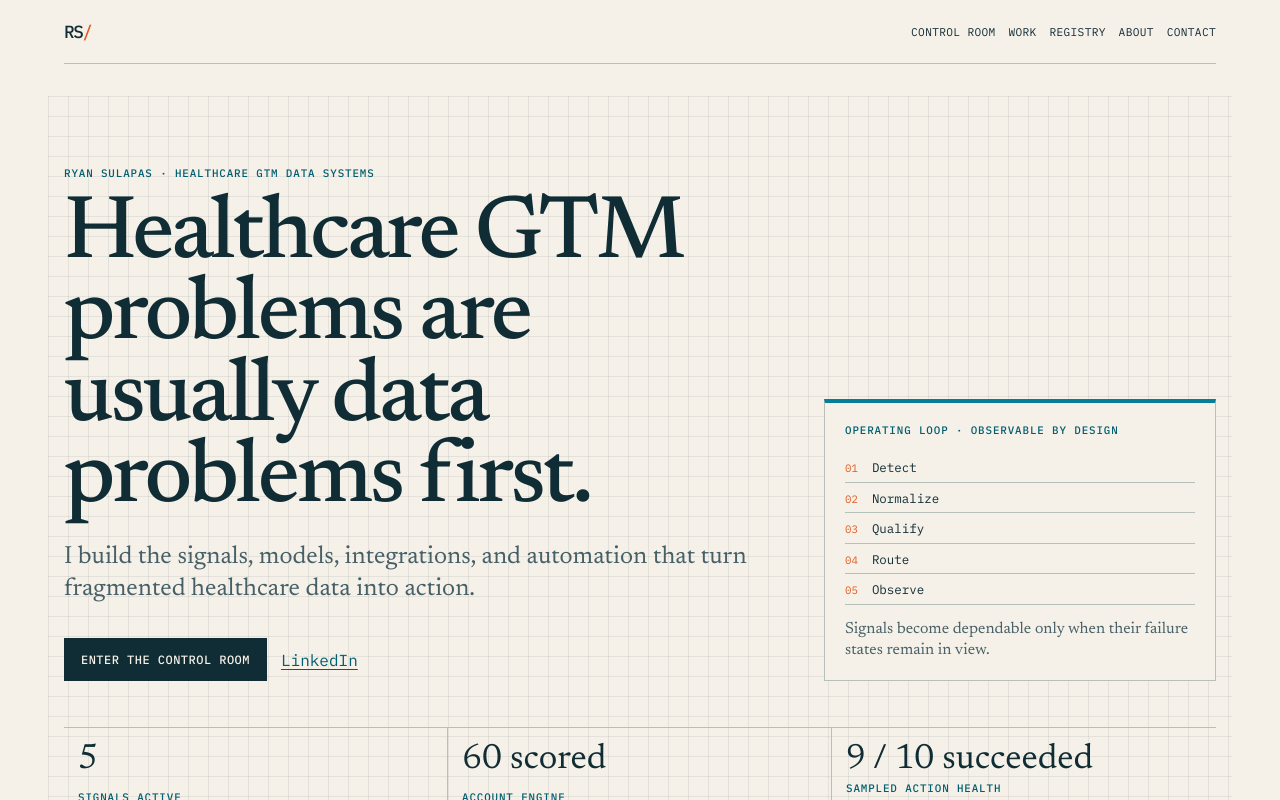
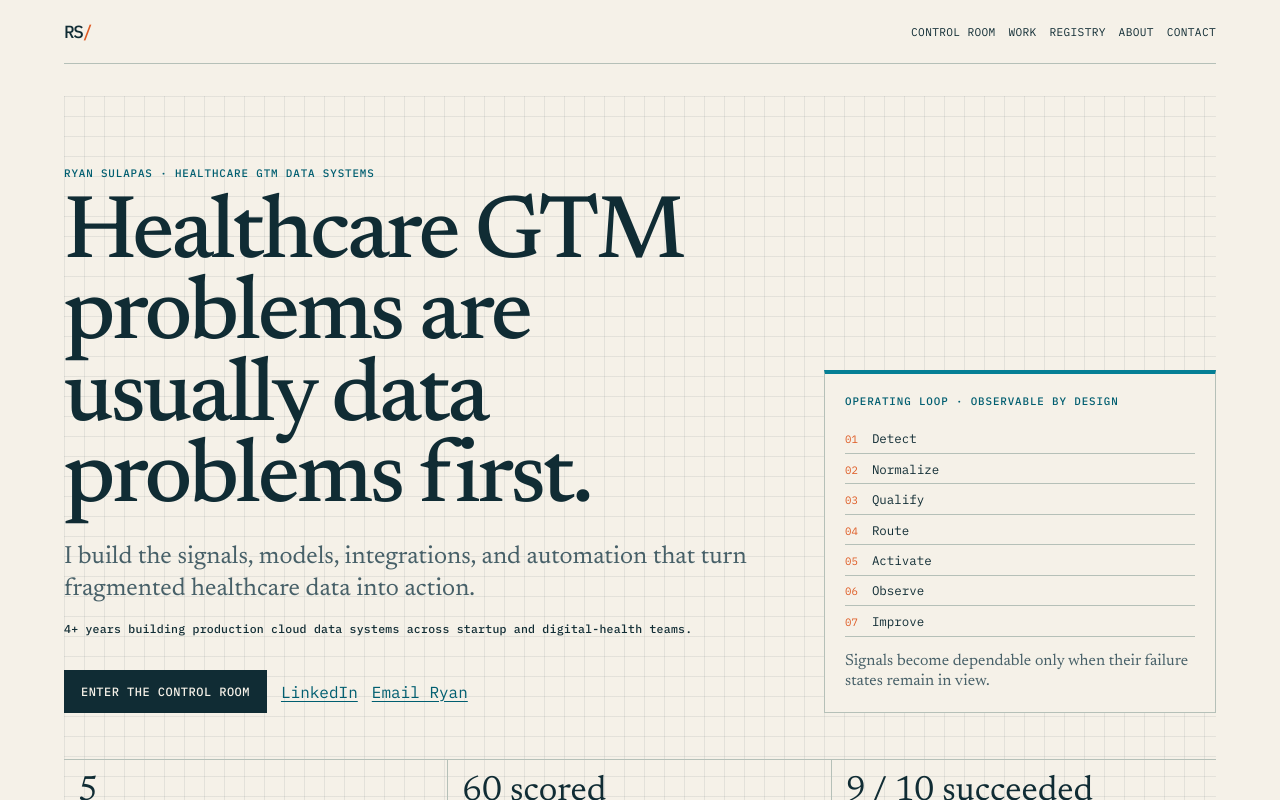
Before and after one commit to rphillip/gtm-control-room, a React (Vite) app: page / in a window 1280 px wide. Shown: the top 800 px of the page. Built offline with nearby package versions, Linux system fonts and the light colour scheme.

Commit message:
fix: strengthen portfolio hero accessibility

```diff
--- a/src/App.tsx
+++ b/src/App.tsx
@@ -14,18 +14,22 @@ export default function App() {
         Skip to main content
       </a>
       <SiteHeader />
-      <main id="main">
+      <main id="main" tabIndex={-1}>
         <section className="hero" aria-labelledby="hero-title">
           <div className="hero__copy">
             <p className="eyebrow">{hero.eyebrow}</p>
             <h1 id="hero-title">{hero.title}</h1>
             <p className="hero__lede">{hero.lede}</p>
+            <p className="hero__proof">{hero.proof}</p>
             <div className="hero__actions">
               <a className="button" href="#control-room">
                 Enter the Control Room
               </a>
               <a className="text-link" href={portfolio.person.linkedIn}>
                 LinkedIn
+              </a>
+              <a className="text-link" href={`mailto:${portfolio.person.email}`}>
+                Email Ryan
               </a>
             </div>
           </div>
@@ -36,7 +40,9 @@ export default function App() {
               <li>Normalize</li>
               <li>Qualify</li>
               <li>Route</li>
+              <li>Activate</li>
               <li>Observe</li>
+              <li>Improve</li>
             </ol>
             <p className="hero__system-note">Signals become dependable only when their failure states remain in view.</p>
           </div>
--- a/src/content/portfolio.ts
+++ b/src/content/portfolio.ts
@@ -6,6 +6,7 @@ export const hero = {
   title: 'Healthcare GTM problems are usually data problems first.',
   lede:
     'I build the signals, models, integrations, and automation that turn fragmented healthcare data into action.',
+  proof: '4+ years building production cloud data systems across startup and digital-health teams.',
 }
 
 export const portfolio: PortfolioContent = validatePortfolio({
@@ -75,16 +76,25 @@ export const portfolio: PortfolioContent = validatePortfolio({
   ],
 })
 
-export const heroMetrics: Metric[] = [
-  { label: 'Cloud data engineering', value: '4+ years', provenance: 'observed' },
-  { label: 'Healthcare systems', value: '3', provenance: 'observed' },
-  { label: 'Campaigns shipped', value: '0 · activation next', provenance: 'observed' },
-]
-
 export function snapshotMetrics(snapshot: ClaySnapshot): Metric[] {
-  return [
+  const metrics: Metric[] = [
     { label: 'Signals active', value: String(snapshot.aggregates.signalsActive), provenance: 'observed' },
     { label: 'Account engine', value: `${snapshot.aggregates.scoredAccounts} scored`, provenance: 'observed' },
-    { label: 'Sampled action health', value: '9 / 10 succeeded', provenance: 'sampled' },
   ]
+
+  const sampledActionHealth = snapshot.aggregates.sampledActionHealth
+  if (
+    sampledActionHealth &&
+    typeof sampledActionHealth === 'object' &&
+    typeof sampledActionHealth.sampled === 'number' &&
+    typeof sampledActionHealth.succeeded === 'number'
+  ) {
+    metrics.push({
+      label: 'Sampled action health',
+      value: `${sampledActionHealth.succeeded} / ${sampledActionHealth.sampled} succeeded`,
+      provenance: 'sampled',
+    })
+  }
+
+  return metrics
 }
--- a/src/styles/global.css
+++ b/src/styles/global.css
@@ -29,6 +29,7 @@ body { margin: 0; min-width: 320px; font-family: var(--mono); }
 a { color: inherit; text-underline-offset: 0.2em; }
 
 a:focus-visible, button:focus-visible { outline: var(--focus-ring); outline-offset: 3px; }
+main:focus-visible { outline: var(--focus-ring); outline-offset: 4px; }
 
 .skip-link {
   position: fixed;
@@ -96,7 +97,7 @@ a:focus-visible, button:focus-visible { outline: var(--focus-ring); outline-offs
 .hero::before {
   position: absolute;
   z-index: -1;
-  inset: var(--space-4) -1rem 0;
+  inset: var(--space-4) 0 0;
   content: '';
   background-image: linear-gradient(var(--grid-line) 1px, transparent 1px), linear-gradient(90deg, var(--grid-line) 1px, transparent 1px);
   background-size: 1.25rem 1.25rem;
@@ -117,6 +118,7 @@ h1 { max-width: 15ch; margin-top: var(--space-2); font-size: clamp(2.8rem, 7vw,
 h2 { max-width: 23ch; margin-top: var(--space-2); font-size: clamp(2rem, 5vw, 4.2rem); line-height: 0.96; }
 
 .hero__lede { max-width: 52ch; margin: var(--space-3) 0 0; color: var(--ink-muted); font-family: var(--serif); font-size: clamp(1.15rem, 2vw, 1.55rem); line-height: 1.3; }
+.hero__proof { margin: var(--space-2) 0 0; color: var(--ink); font-size: 0.72rem; font-weight: 500; letter-spacing: 0.02em; line-height: 1.55; }
 
 .hero__actions { display: flex; flex-wrap: wrap; align-items: center; gap: var(--space-2); margin-top: var(--space-4); }
 
```
Also changed, not shown: 1 other file (tests, documents, lock files or other folders).
